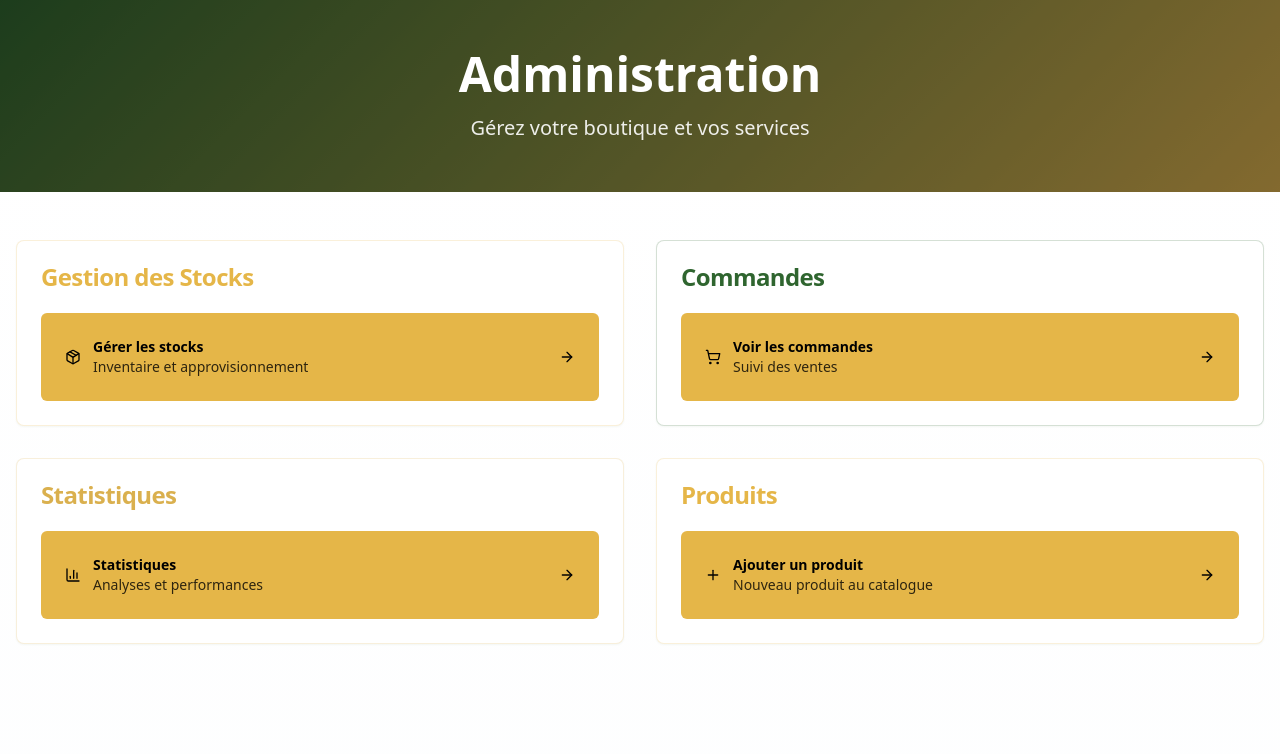
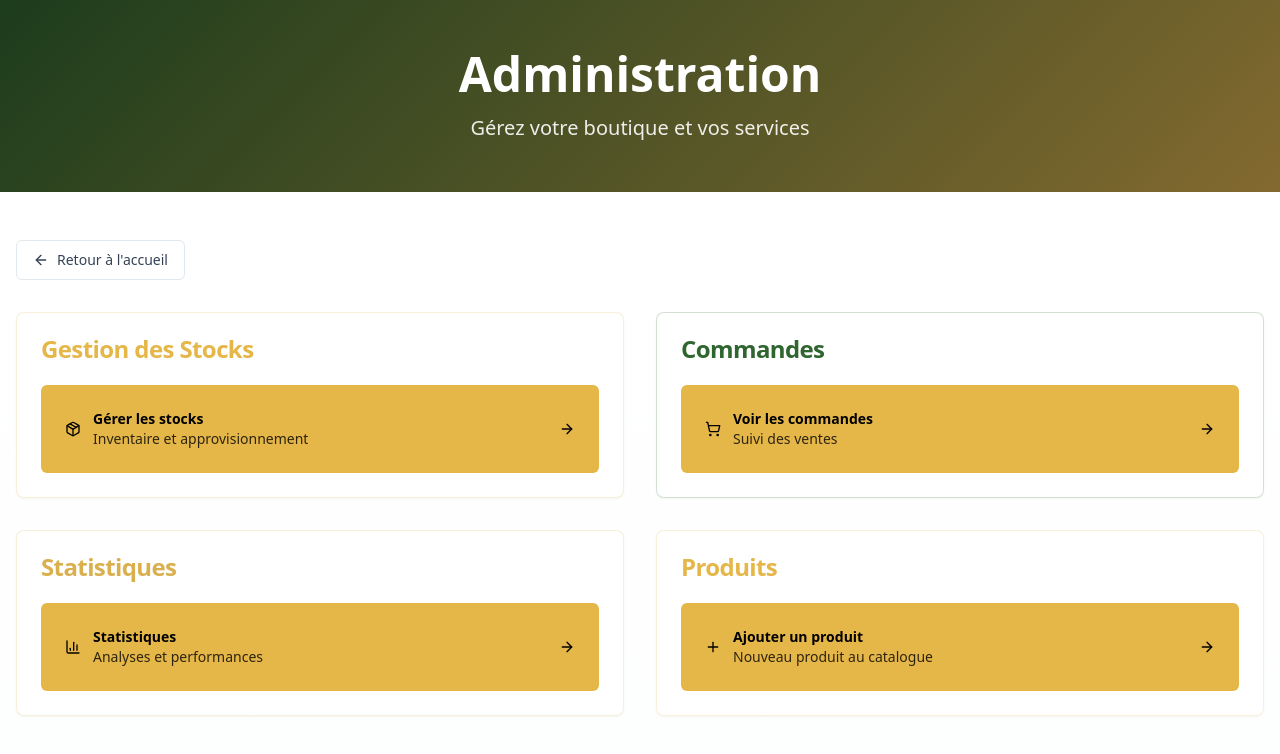
Before and after one commit to emmanuel-diomande/topo-nexus-hub, a React (Vite) app: page /admin in a window 1280 px wide. Shown: the top 754 px of the page. Built offline with nearby package versions, Linux system fonts and the light colour scheme.

Commit message:
Add back button to admin pages
Add a back button to all admin pages for easier navigation.

```diff
--- a/src/components/admin/AdminPanel.tsx
+++ b/src/components/admin/AdminPanel.tsx
@@ -5,7 +5,7 @@ import { Input } from "@/components/ui/input";
 import { Label } from "@/components/ui/label";
 import { Textarea } from "@/components/ui/textarea";
 import { Select, SelectContent, SelectItem, SelectTrigger, SelectValue } from "@/components/ui/select";
-import { Plus, Package, ShoppingCart, BarChart3, Settings, ArrowRight } from "lucide-react";
+import { Plus, Package, ShoppingCart, BarChart3, Settings, ArrowRight, ArrowLeft } from "lucide-react";
 import { useState } from "react";
 import { useShopStore } from "@/stores/useStore";
 import { useToast } from "@/hooks/use-toast";
@@ -58,6 +58,16 @@ const AdminPanel = () => {
       </div>
 
       <div className="container mx-auto px-4 py-12">
+        <div className="mb-8">
+          <Button
+            variant="outline"
+            onClick={() => navigate('/accueil')}
+            className="flex items-center gap-2"
+          >
+            <ArrowLeft className="w-4 h-4" />
+            Retour à l'accueil
+          </Button>
+        </div>
         <div className="grid grid-cols-1 lg:grid-cols-2 gap-8">
           <Card className="border-primary/20">
             <CardHeader>
```
